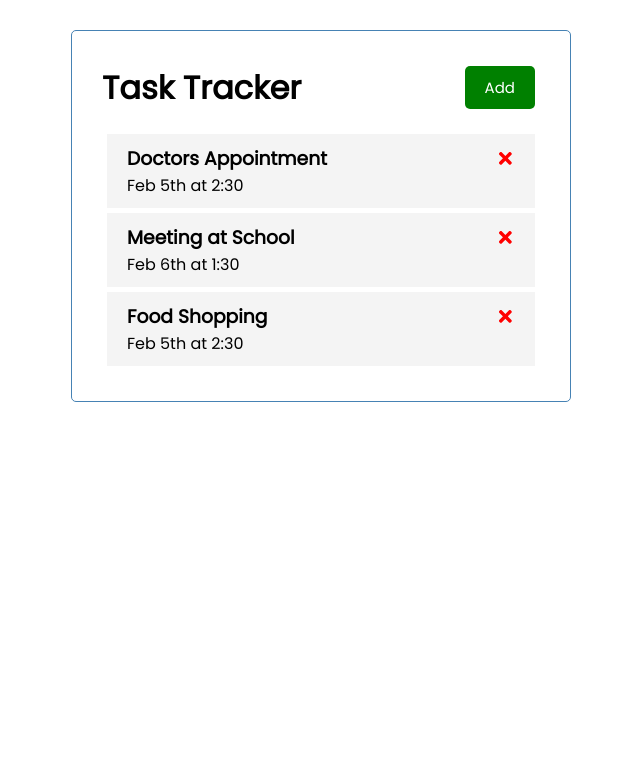
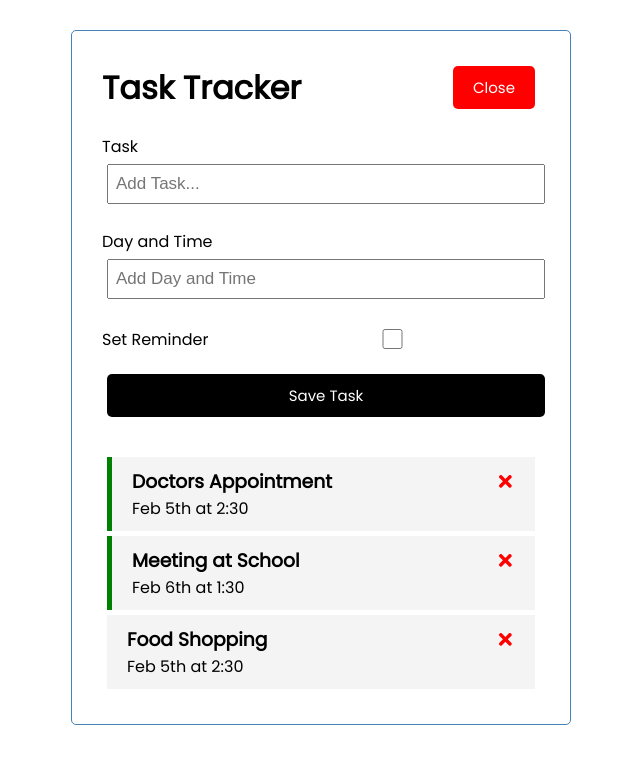
Before and after one commit to Malal0/TraversyMedia, a React (Create React App) app in the folder tasktracker/react-task-tracker/: page / in a window 1280 px wide. Both pictures are taken after a click on the button "Add". Shown: the top 764 px of the page, without its empty margins (319-959 px from the left). Built offline with nearby package versions, Linux system fonts and the light colour scheme.

Commit message:
made the add form toggleable

```diff
--- a/tasktracker/react-task-tracker/src/App.js
+++ b/tasktracker/react-task-tracker/src/App.js
@@ -1,8 +1,10 @@
 import { useState } from "react";
 import Header from "./components/Header";
 import Tasks from "./components/Tasks";
+import AddTask from "./components/AddTask";
 
 const App = () => {
+  const [showAddTask, setShowAddTask] = useState(false)
   const [tasks, setTasks] = useState([
     {
       id: 1,
@@ -24,15 +26,29 @@
     },
   ])
 
+  //  Add Task
+  const addTask = (task) => {
+    const id = Math.floor(Math.random() * 10000) + 1
+    const newTask = { id, ...task }
+    setTasks([...tasks, newTask])
+  }
+
   //  Delete Task
   const deleteTask = (id) => {
     setTasks(tasks.filter((task) => task.id !== id))
   }
 
+  //  Toggle Reminder
+  const toggleReminder = (id) => {
+    setTasks(tasks.map((task) => task.id === id ? { ...task, reminder: !task.reminder } : task))
+    console.log(id)
+  }
+
   return (
     <div className='container'>
-      <Header />
-      {tasks.length > 0 ? (<Tasks tasks={tasks} onDelete={deleteTask} />) : ('None')}
+      <Header onAdd={() => setShowAddTask(!showAddTask)} showAdd={showAddTask} />
+      {showAddTask && <AddTask onAdd={addTask} />}
+      {tasks.length > 0 ? (<Tasks tasks={tasks} onDelete={deleteTask} onToggle={toggleReminder} />) : ('None')}
     </div>
   );
 };
--- /dev/null
+++ b/tasktracker/react-task-tracker/src/components/AddTask.js
@@ -0,0 +1,43 @@
+import { useState } from 'react'
+
+const AddTask = ({ onAdd }) => {
+    const [text, setText] = useState('')
+    const [day, setDay] = useState('')
+    const [reminder, setReminder] = useState(false)
+
+    const onSubmit = (e) => {
+        e.preventDefault()
+
+        if (!text) {
+            alert('Please add a task')
+            return
+        }
+
+        onAdd({ text, day, reminder })
+
+        setText('')
+        setDay('')
+        setReminder(false)
+    }
+
+    return (
+        <form className='add-form' onSubmit={onSubmit}>
+            <div className='form-control'>
+                <label>Task</label>
+                <input type='text' placeholder='Add Task...' value={text} onChange={(e) => setText(e.target.value)} />
+            </div>
+            <div className='form-control'>
+                <label>Day and Time</label>
+                <input type='text' placeholder='Add Day and Time' value={day} onChange={(e) => setDay(e.target.value)} />
+            </div>
+            <div className='form-control form-control-check'>
+                <label>Set Reminder</label>
+                <input type='checkbox' checked={reminder} value={reminder} onChange={(e) => setReminder(e.currentTarget.checked)} />
+            </div>
+
+            <input type='submit' value='Save Task' className='btn btn-block' />
+        </form>
+    )
+}
+
+export default AddTask
--- a/tasktracker/react-task-tracker/src/components/Header.js
+++ b/tasktracker/react-task-tracker/src/components/Header.js
@@ -1,14 +1,14 @@
 import PropTypes from 'prop-types'
 import Button from './Button';
 
-const Header = ({ title }) => {
-    const onClick = () => {
-        console.log('click')
-    }
+const Header = ({ title, onAdd, showAdd }) => {
     return (
         <header className='header'>
             <h1>{title}</h1>
-            <Button color='green' text='Add' onClick={onClick} />
+            <Button
+                color={showAdd ? 'red' : 'green'}
+                text={showAdd ? 'Close' : 'Add'}
+                onClick={onAdd} />
         </header>
     )
 };
--- a/tasktracker/react-task-tracker/src/components/Task.js
+++ b/tasktracker/react-task-tracker/src/components/Task.js
@@ -1,9 +1,9 @@
 import { FaTimes } from 'react-icons/fa'
 
-const Task = ({ task, onDelete }) => {
+const Task = ({ task, onDelete, onToggle }) => {
     return (
-        <div className="task">
-            <h3>{task.text} <FaTimes style={{ color: 'red', cursor: 'pointer' }} onClick={() => onDelete(task.id)} /></h3>
+        <div className={`task ${task.reminder ? 'reminder' : ''}`} onDoubleClick={() => onToggle(task.id)}>
+            <h3>{task.text}{' '} <FaTimes style={{ color: 'red', cursor: 'pointer' }} onClick={() => onDelete(task.id)} /></h3>
             <p>{task.day}</p>
         </div>
     )
--- a/tasktracker/react-task-tracker/src/components/Tasks.js
+++ b/tasktracker/react-task-tracker/src/components/Tasks.js
@@ -1,9 +1,9 @@
 import Task from './Task'
 
-const Tasks = ({ tasks, onDelete }) => {
+const Tasks = ({ tasks, onDelete, onToggle }) => {
     return (
         <>
-            {tasks.map((task) => (<Task key={task.id} task={task} onDelete={onDelete} />))}
+            {tasks.map((task) => (<Task key={task.id} task={task} onDelete={onDelete} onToggle={onToggle} />))}
         </>
     )
 }
```
